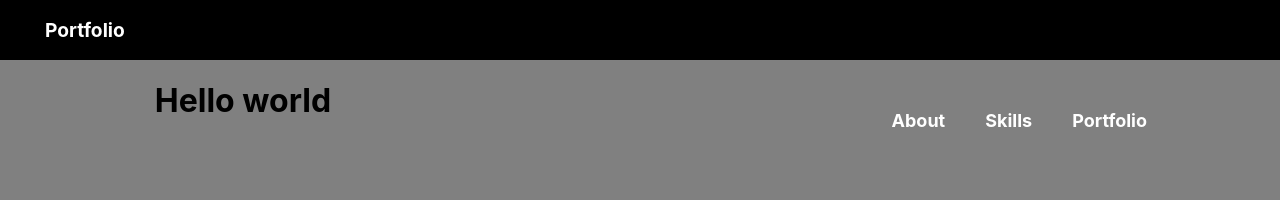
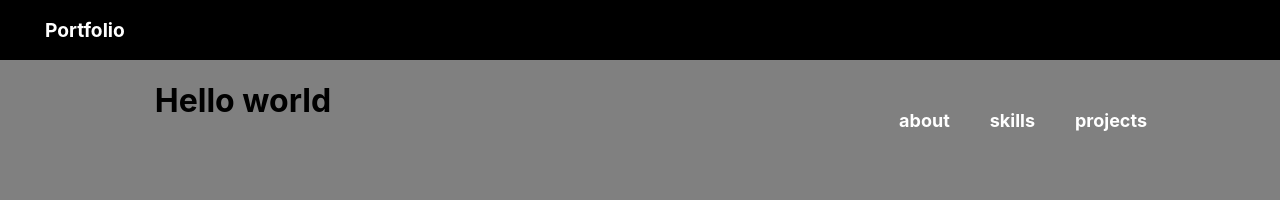
Before and after one commit to Danhayes3008/react-portfolio, a React (Create React App) app: page / in a window 1280 px wide. Shown: the top 200 px of the page. Built offline with nearby package versions, Linux system fonts and the light colour scheme.

Commit message:
changed the portfolio list item to projects and made all text lower case

```diff
--- a/src/components/navbar/Navbar.js
+++ b/src/components/navbar/Navbar.js
@@ -9,9 +9,9 @@
 
       <div className='navbar'>
         <ul>
-          <li><a href="#">About</a></li>
-          <li><a href="#">Skills</a></li>
-          <li><a href="#">Portfolio</a></li>
+          <li><a href="#">about</a></li>
+          <li><a href="#">skills</a></li>
+          <li><a href="#">projects</a></li>
         </ul>
       </div>
     </nav>
```
